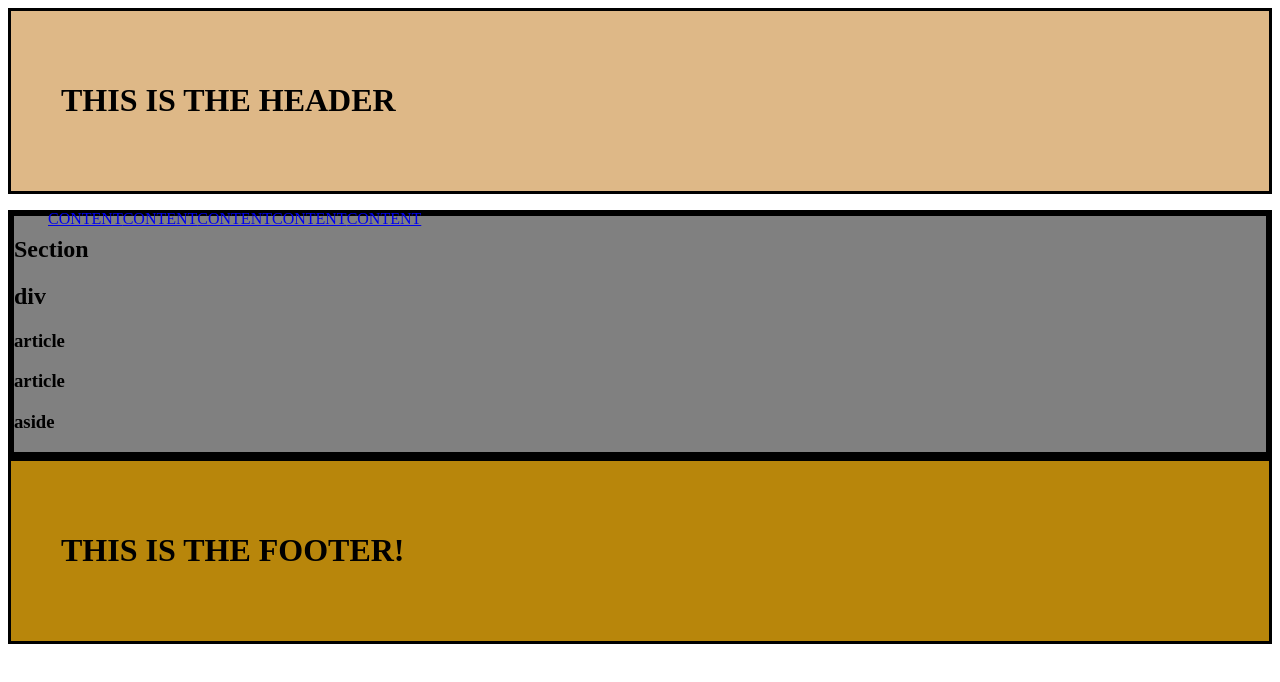
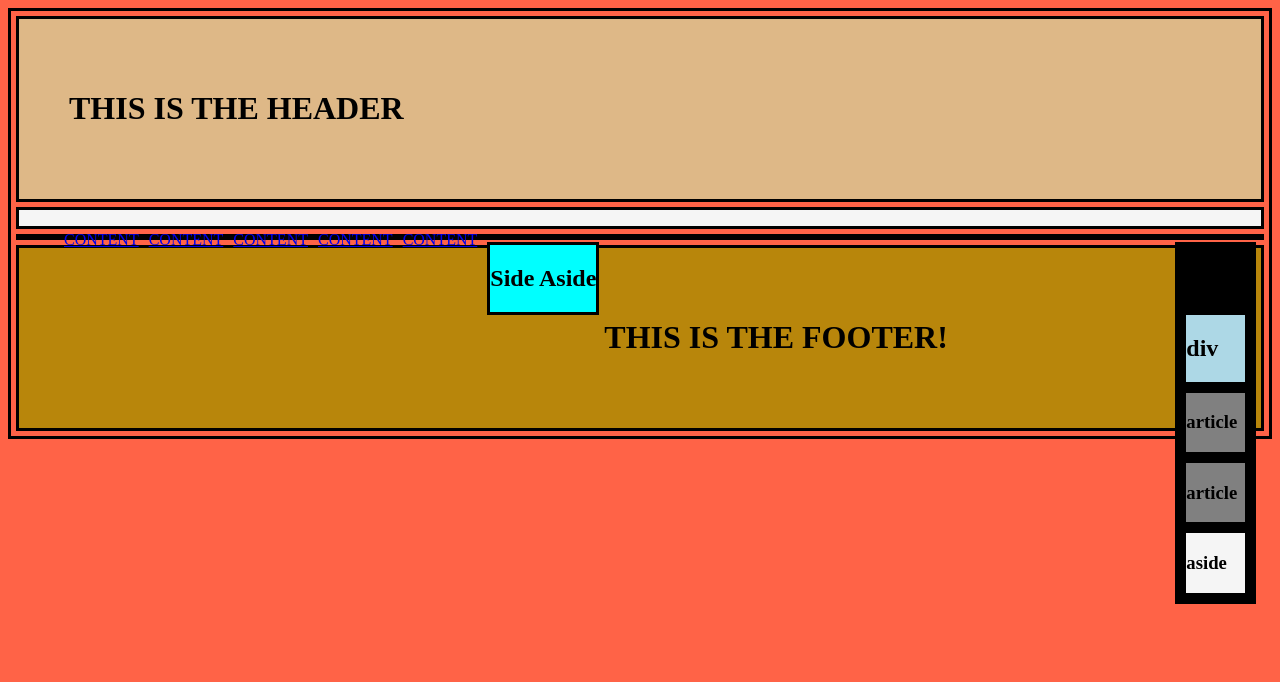
Before and after one commit to sydneydf/Strawberry-Wireframes, a plain HTML site: page index.html in a window 1280 px wide. Drawn offline with Linux system fonts and the light colour scheme.

Commit message:
Final Changes for the day

```diff
--- a/CSS/style.css
+++ b/CSS/style.css
@@ -1,10 +1,23 @@
 /*CSS Document */
+body{
+    background-color:tomato;
+    border: black solid;
+}
+
 header{
     vertical-align: top;
     padding: 50px;
     border: 1px;
     background-color: burlywood;
     border: black solid;
+    margin: 5px;
+}
+
+nav{
+    height: 100%;
+    background-color:whitesmoke;
+    border: black solid;
+    margin: 5px;
 }
 
 ul{
@@ -13,18 +26,52 @@ ul{
 
 li{
     float: left;
+    padding: 5px;
 }
 
 main{
     background-color: blue;
     border: black solid;
+    margin: 5px;
+}
+
+#aside1{
+    background-color:aqua;
+    border: black solid;
+    margin: 5px;
+    float: left;
 }
 
 section{
+    background-color:black;
+    border: black solid;
+    margin: 5px;
+    float: right;
+}
+
+#div1{
+    background-color:lightblue;
+    border: black solid;
+    margin: 5px;
+}
+
+#aside2{
+    background-color:whitesmoke;
+    border: black solid;
+    margin: 5px;
+}
+
+#article1{
     background-color: grey;
     border: black solid;
+    margin: 5px;
 }
 
+#article2{
+    background-color: grey;
+    border: black solid;
+    margin: 5px;
+}
 
 footer{
     vertical-align: bottom;
@@ -32,4 +79,5 @@ footer{
 
     background-color: darkgoldenrod;
     border: black solid;
+    margin: 5px;
 }
--- a/index.html
+++ b/index.html
@@ -1,3 +1,5 @@
+
+
 <!DOCTYPE html>
 <html lang="en">
    <head>
@@ -5,14 +7,12 @@
       <title>Strawberry Wireframes</title>
       <link href="CSS/style.css" rel="stylesheet" type="text/css" media="all">
    </head>
+
    <body>
-        <div>
       <header>
          <h1>THIS IS THE HEADER</h1>
       </header>
-        </div>
 
-        <div>
       <nav>
          <ul>
             <li><a href="#">CONTENT</a></li>
@@ -22,43 +22,35 @@
             <li><a href="#">CONTENT</a></li>
          </ul>
       </nav>
-        </div>
 
-        <div>
       <main>
-                <div>
-                    <aside>
+         <aside id="aside1">
+             <h1>Side Aside</h1>
+         </aside>
 
-                    </aside>
-                </div>
-
-                <div>
             <section>
                 <h1>Section</h1>
-                        <div>
+                    <div id="div1">
                         <h1>div</h1>
                     </div>
 
-                        <article>
+                    <article id="article1">
                         <h1>article</h1>
                     </article>
 
-                        <article>
+                    <article id="article2">
                         <h1>article</h1>
                     </article>
 
-                        <aside>
+                    <aside id="aside2">
                         <h1>aside</h1>
                     </aside>
                 </section>
-                </div>
         </main>
-        </div>
 
-        <div>
       <footer>
          <h1>THIS IS THE FOOTER!</h1>
       </footer>
-        </div>
+
    </body>
 </html>
```
Lines whose indentation alone changed are shown as unchanged.
